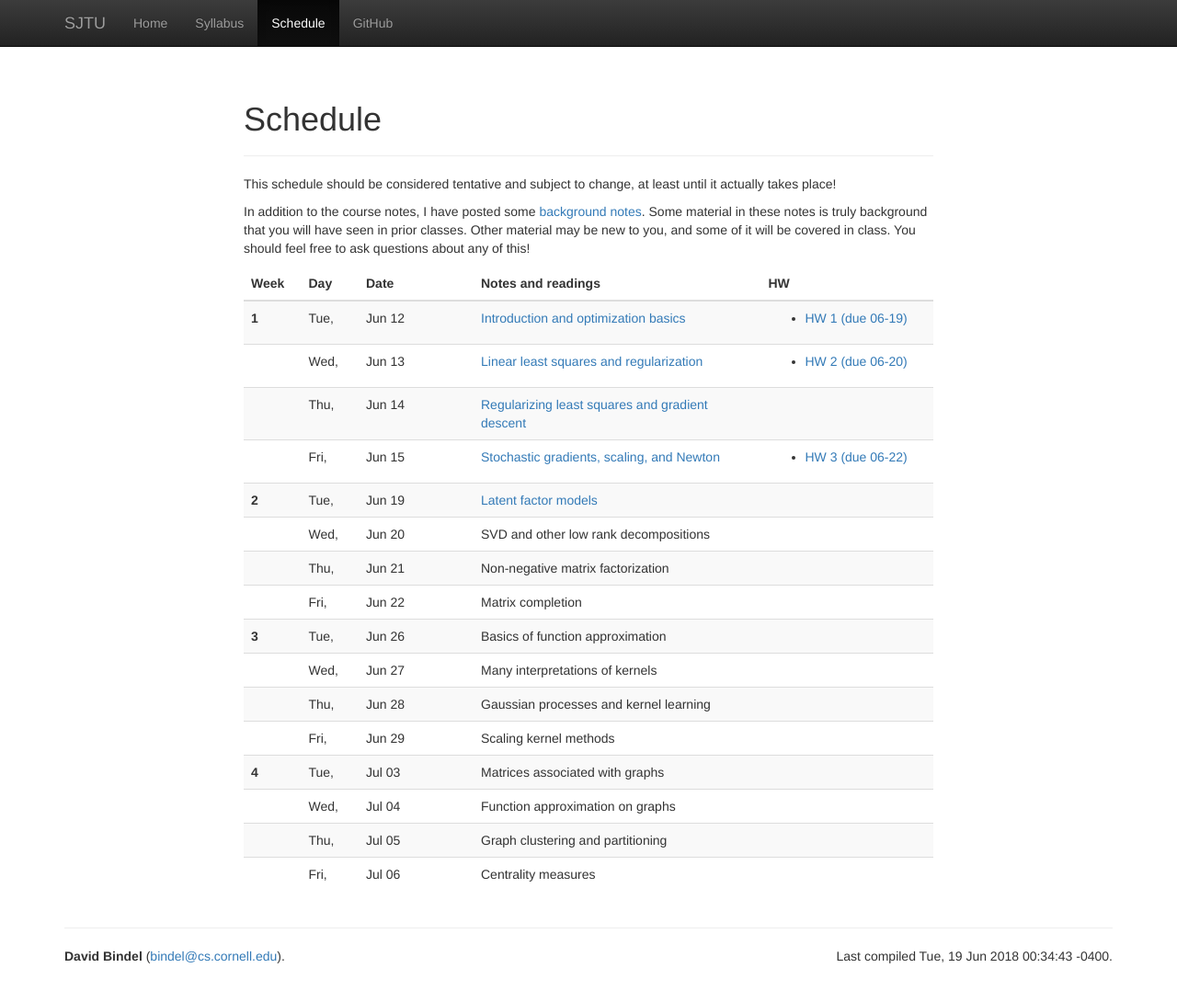
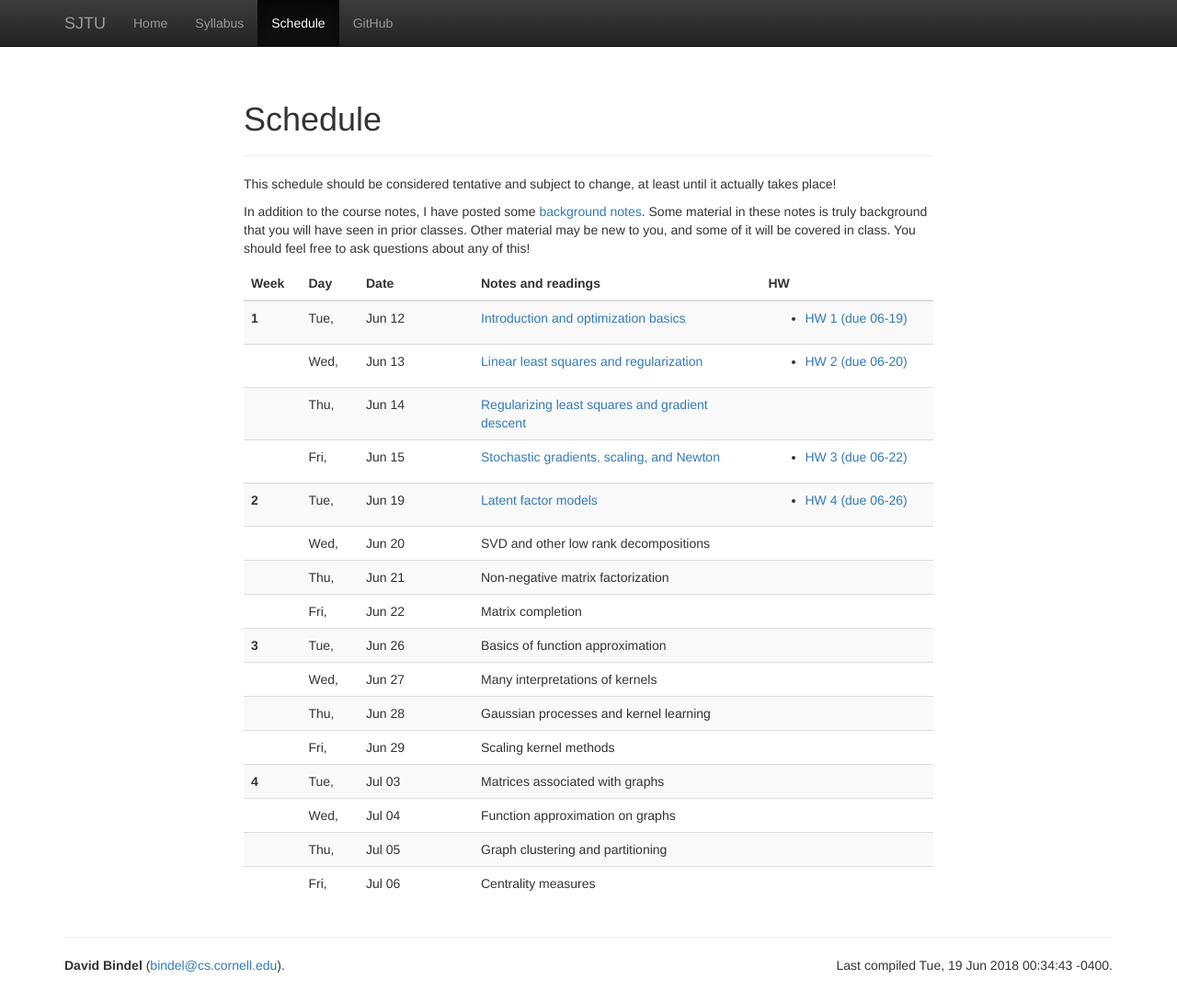
Before and after one commit to dbindel/sjtu-summer2018, a Jekyll site: the page built from web/schedule.html, in a window 1280 px wide and 1090 px high. Shown: the whole window at 92% size. Built offline with Jekyll 4.4.1, drawn with Linux system fonts in a browser that asks for light colours; nearby versions of some CDN libraries.

Commit message:
Added HW for 6/19 class.

```diff
--- a/web/_data/lectures.yml
+++ b/web/_data/lectures.yml
@@ -40,6 +40,9 @@
   date: 2018-06-19
   info: Latent factor models
   notes: 2018-06-19.pdf
+  hw:
+    - info: HW 4 (due 06-26)
+      file: 2018-06-19.pdf
 -
   date: 2018-06-20
   info: SVD and other low rank decompositions
```
Also changed, not shown: 5 other files.
